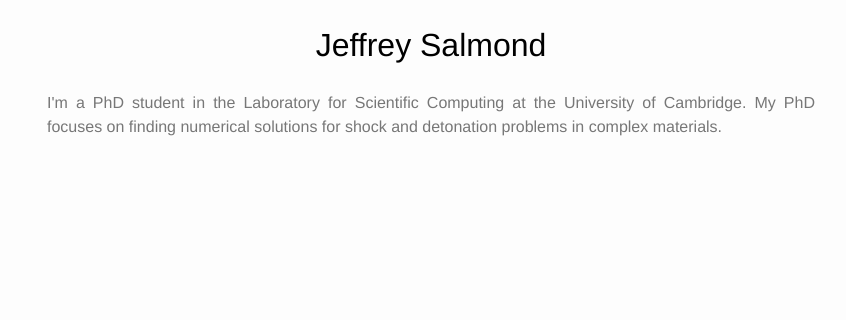
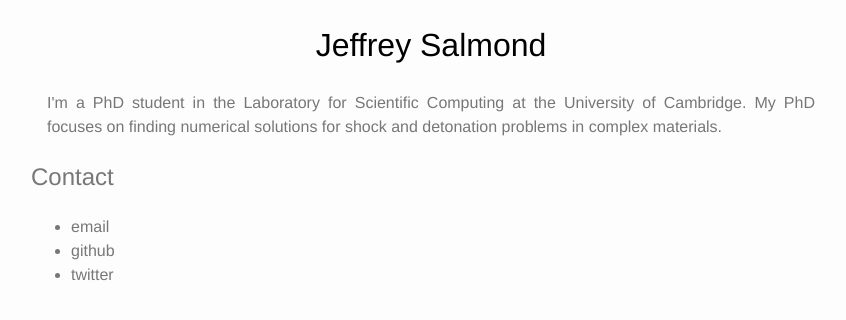
Before and after one commit to mjArcher/mjArcher.github.io, a Jekyll site: the page built from index.html, in a window 1280 px wide. Shown: the top 320 px of the page, without its empty margins (209-1055 px from the left). Built offline with Jekyll 4.4.1, drawn with Linux system fonts in a browser that asks for light colours.

Commit message:
add placeholder contact section to index page

```diff
--- a/index.html
+++ b/index.html
@@ -10,6 +10,13 @@ layout: default
 I'm a PhD student in the Laboratory for Scientific Computing at the University of Cambridge. My PhD focuses on finding numerical solutions for shock and detonation problems in complex materials.
 </p>
 
+<h2>Contact</h2>
+<ul>
+  <li>email</li>
+  <li>github</li>
+  <li>twitter</li>
+</ul>
+
 <!--<ul class="posts">
 {% for post in site.posts %}
   <li>
```
